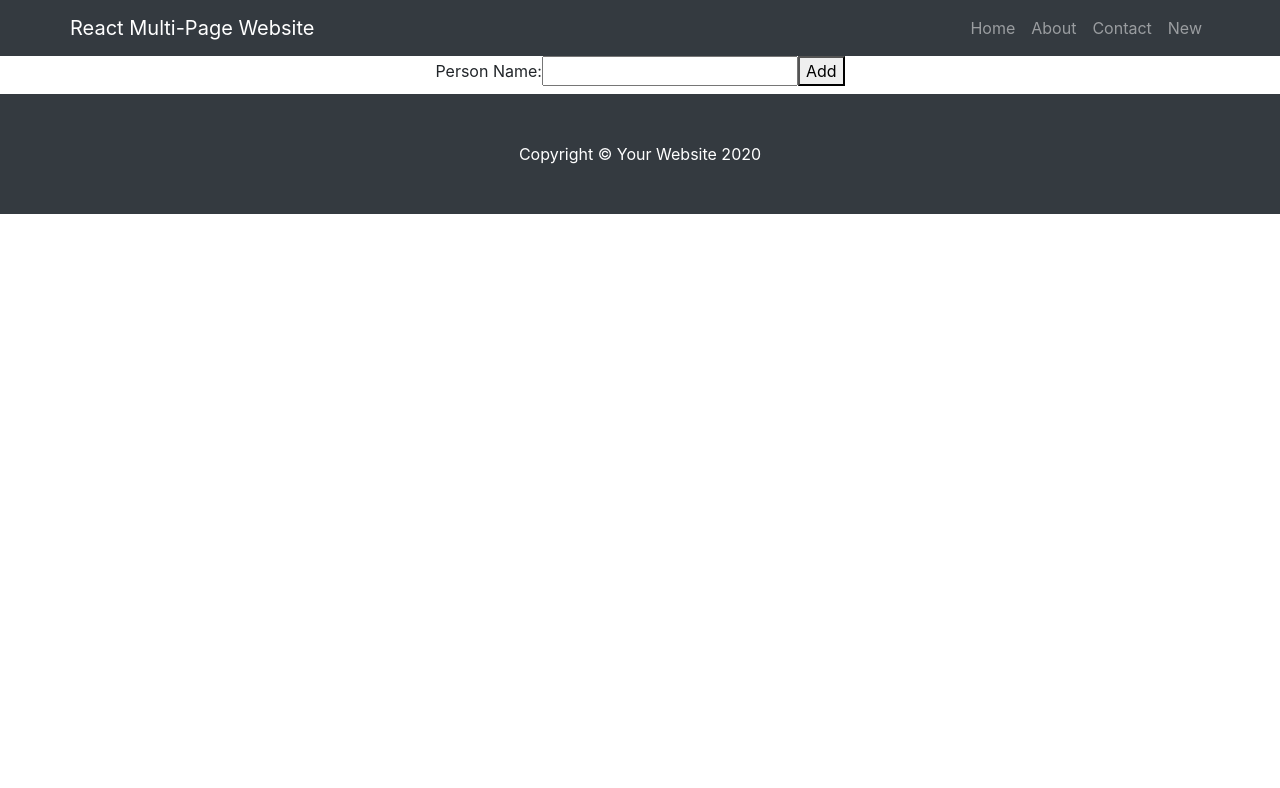
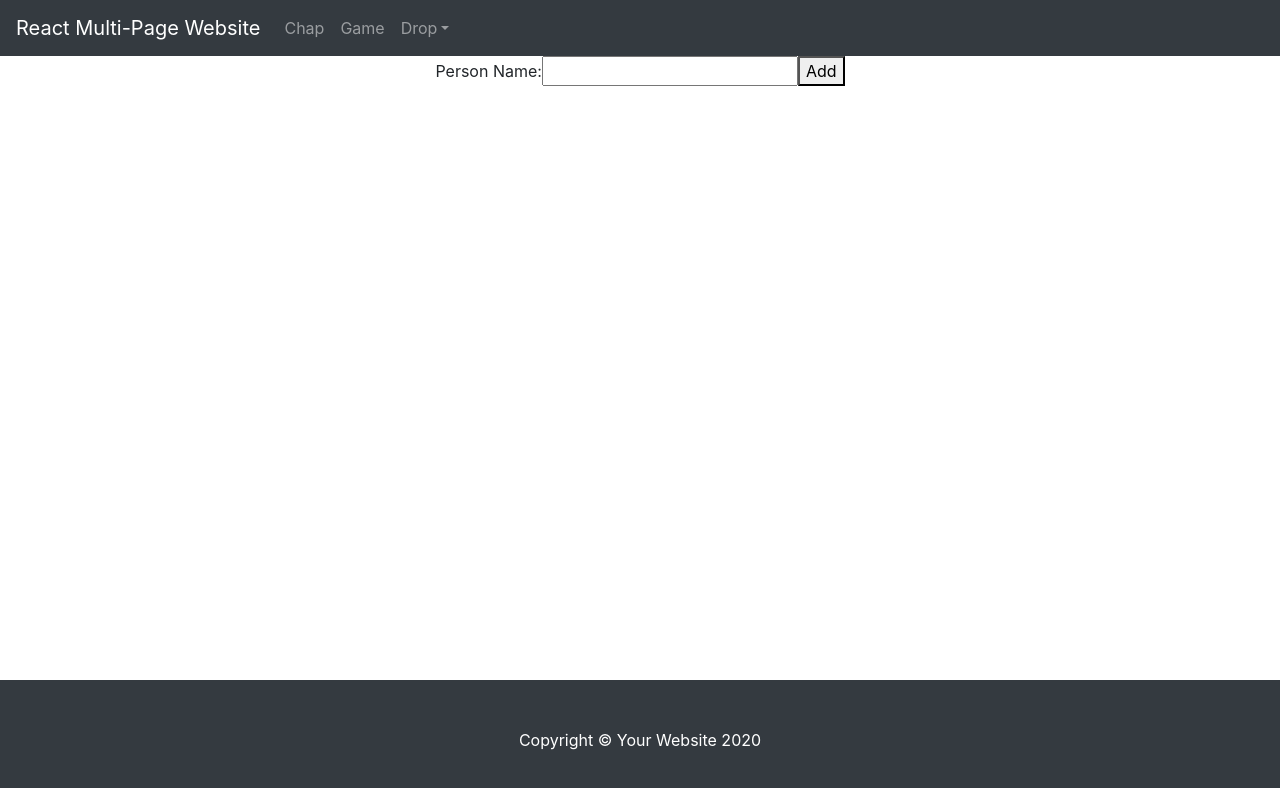
Before and after one commit to PedroMiguelGomes/onboarding_inesctec, a React (Create React App) app: page /plus in a window 1280 px wide. Shown: the top 788 px of the page. Built offline with nearby package versions, Linux system fonts and the light colour scheme.

Commit message:
Nova navbar e melhoria de perguntas

```diff
--- a/package.json
+++ b/package.json
@@ -9,6 +9,7 @@
     "axios": "^0.21.1",
     "bootstrap": "^4.6.0",
     "react": "^17.0.2",
+    "react-axios": "^2.0.5",
     "react-bootstrap": "^1.5.2",
     "react-dom": "^17.0.2",
     "react-router-dom": "^5.2.0",
--- a/src/App.css
+++ b/src/App.css
@@ -21,7 +21,7 @@
   align-items: center;
   justify-content: center;
   font-size: calc(10px + 2vmin);
-  color: white;
+  color:white;
 }
 
 .App-link {
--- a/src/components/About.jsx
+++ b/src/components/About.jsx
@@ -1,18 +1,19 @@
 import React, { useState } from "react";
 import { useHistory } from 'react-router-dom';
-import Row from "react-bootstrap/Row";
 import Container from "react-bootstrap/Container";
 import Form from "react-bootstrap/Form";
 import Button from "react-bootstrap/Button";
-import Image from "react-bootstrap/Image";
 import Badge from "react-bootstrap/Badge";
-import axios from 'axios';
+import { AxiosProvider, Request, Get, Delete, Head, Post, Put, Patch, withAxios } from 'react-axios'
 
 import "../App.css";
 
-export default function Contact(){
+export default function Contact() {
+
   const [email, setEmail] = useState("");
   const [password, setPassword] = useState("");
+  const [ind, setInd] = useState(0);
+  const questions = [];
 
   const history = useHistory();
 
@@ -20,61 +21,89 @@ export default function Contact(){
     return email.length > 0;
   }
 
+  function activateLasers() {
+    setInd(ind+1);
+    setEmail("");
+    setPassword("");
+  }
+
   function handleSubmit(event) {
     event.preventDefault();
-    if(email=="teste" && password=="123"){
+    if (email == "teste" && password == "123") {
       let path = `/about`;
       history.push(path);
-    }else{
+    } else {
       setPassword("f");
+
       /*alert(email);*/
     }
   }
-  return(
+
+  return (
     <Container className="header">
+      <Get url="https://run.mocky.io/v3/7482d1de-a002-4463-8c0c-46e274cb6f4f">
+        {(error, response, isLoading, makeRequest, axios) => {
+          if (error) {
+            return (<div>Something bad happened: {error.message}</div>)
+          }
+          else if (isLoading) {
+            return (<div>Loading...</div>)
+          }
+          else if (response !== null) {
+            return (
               <Form className="p-4" onSubmit={handleSubmit}>
-      <div>Qual é a resposta certa?</div>
                 <br />
+                <div>
+                  {response.data[ind]['question']}
+                </div>
                 <Form.Check
                   type="radio"
-          label="Opção 1"
+                  label={response.data[ind]['answer1']}
                   name="formHorizontalRadios"
                   id="formHorizontalRadios1"
-          value="option1"
-          onChange={(e) => {setEmail(e.target.value);setPassword("")}}
+                  value="1"
+                  onChange={(e) => { setEmail(e.target.value); setPassword("") }}
                 />
                 <Form.Check
                   type="radio"
-          label="Opção 2"
+                  label={response.data[ind]['answer2']}
                   name="formHorizontalRadios"
                   id="formHorizontalRadios2"
-          value="option2"
-          onChange={(e) => {setEmail(e.target.value);setPassword("")}}
+                  value="2"
+                  onChange={(e) => { setEmail(e.target.value); setPassword("") }}
                 />
                 <Form.Check
                   type="radio"
-          label="Opção 3"
+                  label={response.data[ind]['answer3']}
                   name="formHorizontalRadios"
                   id="formHorizontalRadios3"
-          value="option3"
-          onChange={(e) => {setEmail(e.target.value);setPassword("")}}
+                  value="3"
+                  onChange={(e) => { setEmail(e.target.value); setPassword("") }}
                 />
                 <Form.Check
                   type="radio"
-          label="Opção 4"
+                  label={response.data[ind]['answer4']}
                   name="formHorizontalRadios"
                   id="formHorizontalRadios4"
-          value="option4"
-          onChange={(e) => {setEmail(e.target.value);setPassword("")}}
+                  value="4"
+                  onChange={(e) => { setEmail(e.target.value); setPassword("") }}
                 />
                 <br />
                 <Button variant="primary" type="submit" disabled={!validateForm()}>
                   Responder
                 </Button>
-        <div disabled={!handleSubmit}>
-          {password === "f" && email === "option3" ? (<Badge variant="success">Success</Badge>) : password === "f" ? (<Badge variant="danger">Danger</Badge>) : (<div></div>)}
+                <Button variant="primary" onClick={activateLasers} disabled={!validateForm()}>
+                  Proximo
+                </Button>
+                <div>
+                  {password === "f" && email === response.data[ind]['correct'].toString() ? (<Badge variant="success">Success</Badge>) : password === "f" ? (<Badge variant="danger">Danger</Badge>) : (<div></div>)}
                 </div>
               </Form>
+            )
+          }
+          return (<div>Default message before request is made.</div>)
+        }}
+      </Get>
     </Container>
   );
 }
--- a/src/components/Footer.jsx
+++ b/src/components/Footer.jsx
@@ -4,7 +4,7 @@ function Footer() {
 
   return (
     <div className="footer ">
-      <footer class="py-5 bg-dark">
+      <footer class="py-5 bg-dark fixed-bottom">
         <div class="container">
           <p class="m-0 text-center text-white">
             Copyright &copy; Your Website 2020
--- a/src/components/Navigation.jsx
+++ b/src/components/Navigation.jsx
@@ -1,58 +1,35 @@
 import React from "react";
 import { Link, withRouter } from "react-router-dom";
 
+import Nav from "react-bootstrap/Nav";
+import Navbar from "react-bootstrap/Navbar";
+import NavDropdown from "react-bootstrap/NavDropdown";
+import Form from "react-bootstrap/Form";
+import FormControl from "react-bootstrap/FormControl";
+import Button from "react-bootstrap/Button";
 function Navigation(props) {
   return (
     <div className="navigation">
-      <nav class="navbar navbar-expand navbar-dark navbar-collapse bg-dark">
-        <div class="container">
-          <Link class="navbar-brand" to="/">
-            React Multi-Page Website
-          </Link>
-
-          <div>
-            <ul class="navbar-nav ml-auto">
-              <li
-                class={`nav-item  ${
-                  props.location.pathname === "/" ? "active" : ""
-                }`}
-              >
-                <Link class="nav-link" to="/">
-                  Home
-                  <span class="sr-only">(current)</span>
-                </Link>
-              </li>
-              <li
-                class={`nav-item  ${
-                  props.location.pathname === "/about" ? "active" : ""
-                }`}
-              >
-                <Link class="nav-link" to="/about">
-                  About
-                </Link>
-              </li>
-              <li
-                class={`nav-item  ${
-                  props.location.pathname === "/contact" ? "active" : ""
-                }`}
-              >
-                <Link class="nav-link" to="/contact">
-                  Contact
-                </Link>
-              </li>
-			  <li
-                class={`nav-item  ${
-                  props.location.pathname === "/game" ? "active" : ""
-                }`}
-              >
-                <Link class="nav-link" to="/game">
-                  New
-                </Link>
-              </li>
-            </ul>
-          </div>
-        </div>
-      </nav>
+      <Navbar bg="dark" variant="dark" expand="lg" >
+        <Navbar.Brand href="/">React Multi-Page Website</Navbar.Brand>
+        <Navbar.Toggle aria-controls="navbarScroll" />
+        <Navbar.Collapse id="navbarScroll">
+          <Nav
+            className="mr-auto my-2 my-lg-0"
+            style={{ maxHeight: '100px' }}
+            navbarScroll
+          >
+            <Nav.Link href="/chap">Chap</Nav.Link>
+            <Nav.Link href="/game">Game</Nav.Link>
+            <NavDropdown title="Drop" id="navbarScrollingDropdown">
+              <NavDropdown.Item href="#action3">Action</NavDropdown.Item>
+              <NavDropdown.Item href="#action4">Another action</NavDropdown.Item>
+              <NavDropdown.Divider />
+              <NavDropdown.Item href="#action5">Something else here</NavDropdown.Item>
+            </NavDropdown>
+          </Nav>
+        </Navbar.Collapse>
+      </Navbar>
     </div>
   );
 }
```
Also changed, not shown: src/components/p.txt (added), 1 other file (tests, documents, lock files or other folders). Lines whose indentation alone changed are shown as unchanged.
